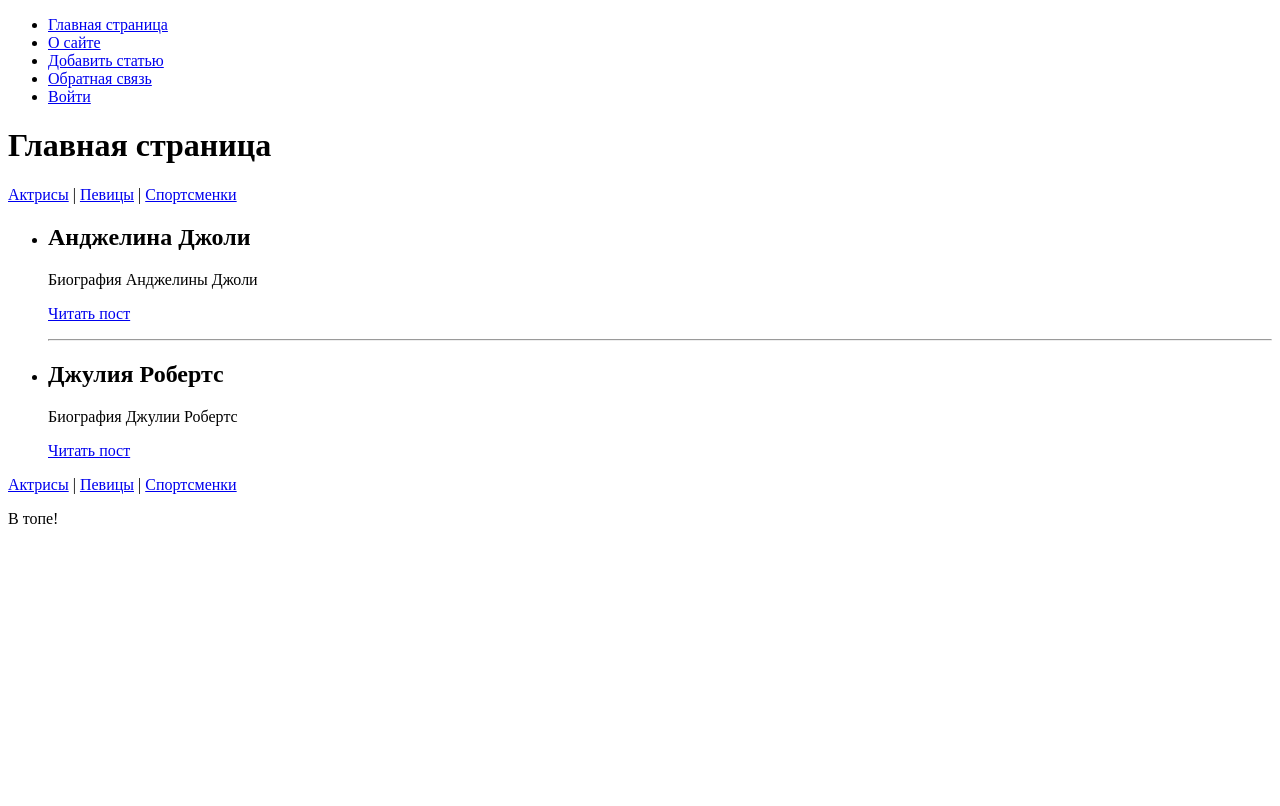
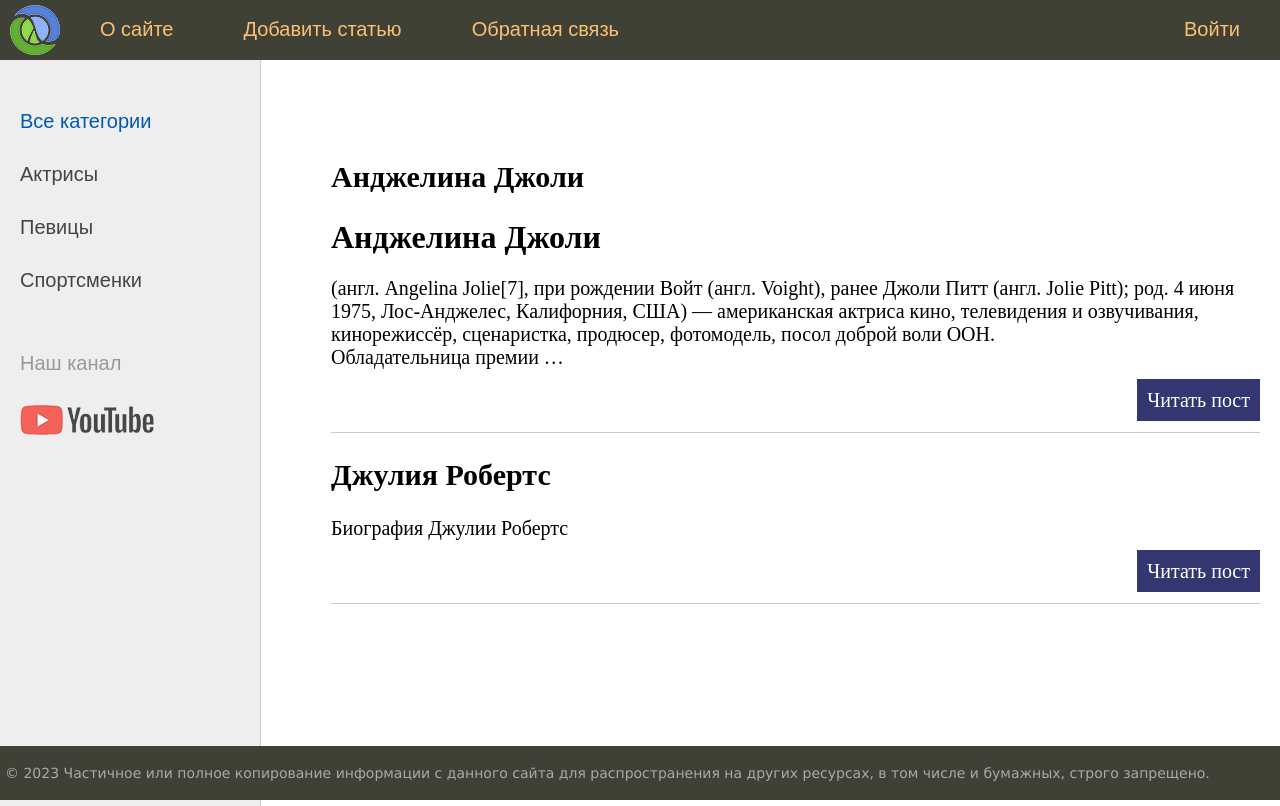
Before and after one commit to Du55yDuck/First_Django_project, a Django app: page / in a window 1280 px wide. Before the commit the page ends 524 px from the top, so only its background shows below. Run offline with Django 5.2, Linux system fonts and the light colour scheme.

Commit message:
Добавить static css, javascript, images. Изменить base.html, index.html

```diff
--- a/sitewomen/sitewomen/settings.py
+++ b/sitewomen/sitewomen/settings.py
@@ -23,7 +23,7 @@ BASE_DIR = Path(__file__).resolve().parent.parent
 SECRET_KEY = 'django-insecure-n4ea1n#g0ksne#xhk$5yovwm8k5)c7id_5kpm(n-rsumk39m1a'
 
 # SECURITY WARNING: don't run with debug turned on in production!
-DEBUG = False  # Режим отладки, True - вывод стандартной инф-ии из Джанго(False дает возможность выводить свои варианты
+DEBUG = True  # Режим отладки, True - вывод стандартной инф-ии из Джанго(False дает возможность выводить свои варианты
 # содержимое функций представления для клиента(errors - 400, 403, 404, 500)
 
 ALLOWED_HOSTS = ['127.0.0.1']  # указать наш хост для разрешения ввода изменений
@@ -119,7 +119,8 @@ USE_TZ = True
 # Static files (CSS, JavaScript, Images)
 # https://docs.djangoproject.com/en/5.0/howto/static-files/
 
-STATIC_URL = 'static/'
+STATIC_URL = 'static/'  # префикс к URL-адресам
+# STATICFILES_DIRS =[ BASE_DIR / ..'static'...] - если нужно указать не стандартные маршруты для static-файлов
 
 # Default primary key field type
 # https://docs.djangoproject.com/en/5.0/ref/settings/#default-auto-field
--- a/sitewomen/templates/base.html
+++ b/sitewomen/templates/base.html
@@ -1,18 +1,66 @@
-<!DOCTYPE html>
-<html lang="en">
+{% load static %}
+<! DOCTYPE html>
+<html>
 <head>
-    <meta charset="UTF-8"> <! Использовать UTF-8 для простоты и практичности>
-    <title>{{ title }}</title> <! Наша переменная, содержащаяся в ф-ии представления index>
+	<title>{{title}}</title>
+	<link type="text/css" href="{% static 'women/css/styles.css' %}" rel="stylesheet" />
+	<meta http-equiv="Content-Type" content="text/html; charset=utf-8">
+	<link rel="shortcut icon" href="{% static 'women/images/main.ico' %}" type="image/x-icon"/>
+	<meta name="viewport" content="width=device-width, initial-scale=1.0">
 </head>
 <body>
-<ul>
-    <li><a href="{% url 'home' %}">Главная страница</a></li> <! Реализация главного меню с тегом url для маршрута
-    {% for m in menu %} <! Простой вариант реализации маршрутов с помощью for>
-    {% if not forloop.last %}<li>{% else %}<li class="last">{% endif %} <! Последняя строка будет иметь стиль last>
-        <a href="{% url m.url_name %}">{{ m.title }}</a> <! Способ оформления в столбец + ссылки>
-    </li>
-    {% endfor %}
-</ul>
-{% block content %} {% endblock %} <! блок с названием content>
+<table class="table-page" border=0 cellpadding="0" cellspacing="0">
+<tr><td valign=top>
+{% block mainmenu %} <! Блок с названием mainmenu>
+		<div class="header">
+			<ul id="mainmenu" class="mainmenu">
+			<li class="logo"><a href="{% url 'home' %}"><div class="logo"></div></a></li>
+{% for m in menu %}
+	{% if not forloop.last %}<li>{% else %}<li class="last">{% endif %} <! Последняя строка имеет вид last>
+		<a href="{% url m.url_name %}">{{m.title}}</a></li> <! Пример оформления в столбец с помощью цикла выше>
+{% endfor %}
+			</ul>
+			<div class="clear"></div>
+		</div>
+{% endblock mainmenu %}
+
+
+<table class="table-content" border=0 cellpadding="0" cellspacing="0">
+<tr>
+<!-- Sidebar слева -->
+	<td valign="top" class="left-chapters">
+	<ul id="leftchapters">
+		<li class="selected">Все категории</li>
+		<li><a href="#">Актрисы</a></li>
+		<li><a href="#">Певицы</a></li>
+		<li><a href="#">Спортсменки</a></li>
+		<li class="share">
+		<p>Наш канал</p>
+		<a class="share-yt" href="https://www.youtube.com/channel/UClJzWfGWuGJL2t-3dYKcHTA/playlists" target="_blank" rel="nofollow"></a>
+		</li>
+	</ul>
+</td>
+<!-- Конец Sidebar'а -->
+<td valign="top" class="content">
+	<!-- Хлебные крошки -->
+	{% block breadcrumbs %}
+	{% endblock %}
+
+<!-- Блок контента -->
+	<div class="content-text">
+{% block content %}
+{% endblock %}
+	</div>
+<!-- Конец блока контента -->
+
+</td></tr></table>
+</td></tr>
+<!-- Footer -->
+<tr><td valign=top>
+	<div id="footer">
+		<p>&copy; 2023 Частичное или полное копирование информации с данного сайта для распространения на других ресурсах, в том числе и бумажных, строго запрещено.</p>
+	</div>
+</td></tr></table>
+<!-- Конец footer'а и страницы -->
 </body>
 </html>
--- /dev/null
+++ b/sitewomen/women/static/women/css/styles.css
@@ -0,0 +1,409 @@
+html, body {
+	font-family: 'Arial';
+	margin: 0;
+	padding: 0;
+	height: 100%;
+	width: 100%;
+	color: #444;
+}
+
+a {
+	color: #0059b2;
+	text-decoration: none;
+}
+a:hover {
+	color: #CC0000;
+	text-decoration: underline;
+}
+
+img {max-width: 600px; height: auto;}
+
+img.img-article-left {
+	max-width: 300px;
+	height: auto;
+	float: left;
+	padding: 0 10px 10px 0;
+}
+
+img.img-article-left.thumb {
+	max-width: 150px;
+	height: auto;
+}
+
+p.link-read-post {
+	text-align: right;
+}
+p.link-read-post a {
+	padding: 10px;
+	min-width: 100px;
+	background: #333671;
+	color: #fff;
+	text-decoration: none;
+}
+
+div.article-panel {
+    background: #eee;
+    padding: 5px 10px 5px 10px;
+    box-sizing: border-box;
+    overflow: hidden;
+    color: #555;
+}
+div.article-panel p.first {
+    margin: 0;
+    float: left;
+}
+div.article-panel p.last {
+    margin: 0;
+    float: right;
+}
+
+ul.list-articles {
+	list-style: none;
+	margin: 0;
+	padding: 0;
+}
+ul.list-articles li {
+	border-bottom: 1px solid #ccc;
+}
+
+.table-page {
+	width: 100%;
+	height: 100%;
+	vertical-align: top;
+}
+.table-page tr {height: 100%;}
+
+.clear {clear: both;}
+
+.header {
+	background: #3F4137;
+	height: 60px;
+}
+
+.logo {
+	background: url('../images/logo.png') no-repeat 10px 5px;
+	width: 70px;
+	height: 60px;
+}
+
+ul.mainmenu {
+	list-style: none;
+	margin: 0;
+	padding: 0;
+	height: 60px;
+	color: #fdc073;
+	font-size: 20px;
+	overflow: hidden;
+}
+ul.mainmenu li {
+	float: left;
+	margin: 18px 40px 0 30px;
+}
+ul.mainmenu li.logo {margin: 0;}
+ul.mainmenu li.last {float: right;}
+
+ul.mainmenu li a {
+	color: #fdc073;
+	text-decoration: none;
+}
+ul.mainmenu li a:hover {
+	color: #FDA83D;
+}
+
+.panelitems {
+	text-align: center;
+}
+
+ul.langitem {
+	list-style: none;
+	display: inline-block;
+	margin: 30px;
+	padding: 0;
+	max-width: 300px
+}
+ul.langitem li {
+	margin: 10px 0 0 0;
+	width: 100%;
+}
+ul.langitem li.image {
+	margin: 0;
+	text-align: center;
+	width: 100%;
+	height: 250px;
+	overflow: hidden;
+}
+ul.langitem li.descr {
+	color: #777;
+	height: 170px;
+	overflow: hidden;
+}
+ul.langitem li a {
+	color: #fdc073;
+	text-decoration: none;
+	font-size: 20px;
+}
+ul.langitem li a:hover {
+	color: #FDA83D;
+}
+div.button {
+	background: #3F4137;
+	max-width: 200px;
+	margin: 0 auto;
+	padding: 5px 20px 5px 20px;
+	border-radius: 10px;
+	font-size: 20px;
+}
+
+.table-content {
+	width: 100%;
+	min-height: 100%;
+	height: 100%;
+}
+
+.left-chapters {
+	margin: 0;
+	background: #eee;
+	border-right: 1px solid #ccc;
+}
+.left-chapters ul {
+	width: 230px;
+	margin: 0;
+	padding: 20px 10px 10px 20px;
+	list-style: none;
+	font-size: 20px;
+}
+.left-chapters ul li {
+	margin: 30px 0 0 0;
+	color: #999;
+}
+.left-chapters ul li.selected {color: #0059b2; }
+.left-chapters ul li a {
+	color: #444;
+	text-decoration: none;
+}
+.left-chapters ul li a:hover { color: #CC0000; }
+.left-chapters ul li.share {margin: 60px 0 0 0;}
+.left-chapters ul li.share p {margin: 30px 0 30px 0;}
+.left-chapters ul li.share a {
+	display: inline-block;
+	width: 40px;
+	height: 40px;
+	margin: 0 20px 0 0;
+}
+.left-chapters ul li.share a.share-yt {
+	width: 100%;
+	height: 30px;
+	background: url('../images/share_yt.png') no-repeat 0 0
+}
+.left-chapters ul li.share a.share-yt:hover {
+	width: 100%;
+	height: 30px;
+	background: url('../images/share_yt.png') no-repeat 0 -30px
+}
+
+ul.tags-list {
+    width: 100%;
+	margin: 0;
+	padding: 0;
+	list-style: none;
+}
+
+ul.tags-list li {
+	margin: 0;
+	padding: 0 0 10px;
+    display: inline-block;
+}
+
+ul.tags-list li a {
+	padding: 5px;
+	font-size: 16px;
+	border: 1px solid #aaa;
+}
+
+.content {
+	padding: 40px 20px 20px 40px;
+	width: 100%;
+	box-sizing: border-box;
+}
+
+ul.breadcrumbs {
+	margin: 0;
+	padding: 0;
+	list-style: none;
+	font-size: 20px;
+	font-family: Sans-serif, Arial, Tahoma;
+}
+ul.breadcrumbs li {
+	display: inline-block;
+}
+ul.breadcrumbs li a {
+	color: #0059b2;
+	text-decoration: none;
+}
+ul.breadcrumbs li a:hover { color: #CC0000; }
+ul.breadcrumbs li:after{
+	padding: 0 10px 0 10px;
+	content: "\2192";
+}
+ul.breadcrumbs li.last:after {content: "";}
+
+ul.control {
+	margin: 0;
+	padding: 60px 0 0 0;
+	list-style: none;
+	font-family: Sans-serif, Arial, Tahoma;
+	font-size: 18px;
+	width: 100%;
+}
+ul.control li {	float: left; padding: 0 0 0 10px;}
+ul.control li.first:before {content: "\2190"; padding: 0 10px 0 0;}
+ul.control li.last {float: right; padding: 0 40px 0 0;}
+ul.control li.last:after {content: "\2192"; padding: 0 0 0 10px;}
+ul.control li a { color: #0059b2; text-decoration: none; }
+ul.control li a:hover { color: #CC0000; }
+
+ul.content-table {
+	margin: 0;
+	padding: 60px 0 0 30px;
+	list-style: none;
+	font-family: Sans-serif, Arial, Tahoma;
+	font-size: 28px;
+}
+ul.content-table li {
+	margin: 0 0 40px 0;
+}
+ul.content-table li a {
+	color: #BB5715;
+	text-decoration: none;
+}
+ul.content-table li a:hover {color: #F0711C;}
+
+.content-text {
+	margin: 60px 0 0 30px;
+	color: #000;
+	font-size: 20px;
+	font-family: Yandex Sans Display Light;
+}
+.content-text h1 {font-size: 32px;}
+
+ul.lang-list {
+	list-style: none;
+	margin: 0;
+	padding: 14px 0 0 0;
+	background: #3F4137;
+	width: 100%;
+	height: 50px;
+	border-top: 1px solid #959A82;
+	box-sizing: border-box;
+	font-size: 18px;
+	font-family: Sans-serif, Arial, Tahoma;
+}
+ul.lang-list li {
+	display: inline-block;
+	margin-left: 40px;
+}
+ul.lang-list li.selected {color: #fdc073; border-bottom: 1px solid #fdc073;}
+ul.lang-list li a {
+	color: #eee;
+	text-decoration: none;
+}
+ul.lang-list li a:hover {color: #fdc073;}
+
+.topic-subject .topic-line {
+	border-bottom: 1px solid #CC0000;
+	margin-top: -16px;
+}
+
+.topic-subject .topic-text {
+	display: inline-block;
+	font-size: 28px;
+	color: #777;
+	padding: 0 10px 0 10px;
+	margin-left: 30px;
+	background: #fff;
+	font-family: Sans-serif, Arial, Tahoma;
+}
+
+.list-topic {
+	margin: 40px 0 60px 0;
+	font-family: Sans-serif, Arial, Tahoma;
+}
+.list-topic p {
+	margin: 0;
+	font-size: 28px;
+}
+.list-topic ol {
+	columns: 2;
+	-webkit-columns: 2;
+	column-gap: 40px;
+}
+.list-topic ol li {
+	display: list-item;
+	margin: 10px 10px 0 0px;
+	padding: 0 0 0 10px;
+}
+.list-topic ol li a {
+	color: #0059b2;
+	text-decoration: none;
+}
+.list-topic ol li a:hover {color: #CC0000;}
+
+.highlight {
+	max-width: 350px;
+	padding: 0 10px 0 10px;
+	margin: 0;
+	overflow: auto;
+	overflow-y: hidden;
+	background: #f0f0f0;
+}
+.highlight p { margin: 0; }
+.highlight .block {
+	width: 100%;
+	margin: 0;
+}
+.highlight .block p { margin: 0; }
+
+.quote {
+	background: url('../images/blockquote.png') no-repeat 0 10px;
+	padding: 5px 5px 5px 70px;
+	font-family: Sans-serif, Arial, Tahoma;
+	font-style: italic;
+}
+
+#footer {
+	box-sizing: border-box;
+
+	background: #3F4137;
+	padding: 5px;
+	color: #aaa;
+	font-size: 14px;
+	font-family: Verdana, Geneva, Arial, Helvetica;
+	text-align: left;
+	overflow: hidden;
+}
+#footer a {
+	text-decoration: underline;
+	color: #aaa;
+}
+
+.form-input {
+    width: 300px;
+    font-size: 16px;
+}
+
+.form-label {
+    display: inline-block;
+    min-width: 150px;
+    vertical-align: top;
+}
+
+.form-error ul {
+    list-style: none;
+    padding: 0;
+    color: #CC0000;
+}
+
+.form-button {
+    min-width: 200px;
+    font-size: 16px;
+}
--- a/sitewomen/women/templates/women/index.html
+++ b/sitewomen/women/templates/women/index.html
@@ -1,24 +1,17 @@
-{% extends 'base.html' %} <! extends наследуется от base.html>
+{% extends 'base.html' %}
 
 {% block content %}
-<h1>{{ title }}</h1> <! Наша переменная, содержащаяся в ф-ии представления index>
-
-{% include 'women/includes/nav.html' %} <! тэг include + путь к файлу - позволяет дополнять шаблоны>
-<ul>
-    {% for p in posts %} <! пример работы for>
-    {% if p.is_published %} <! пример работы if>
-    <li>
-        <h2>{{ p.title }}</h2>
-        <p>{{ p.content }}</p>
-        <p><a href="{% url 'post' p.id %}">Читать пост</a></p> <! Формирование ссылок на основе имени маршрута>
-        {% if not forloop.last %} <! Forloop.last - спец переменная для цикла - убрать нижнюю линию>
-        <hr>
-        {% endif %}
-    </li>
-    {% endif %}
-    {% endfor %}
+<ul class="list-articles">
+	{% for p in posts %} <! примеры for и if>
+	{% if p.is_published %}
+			<li><h2>{{p.title}}</h2>
+    {% autoescape off %} <! Тэг управляющий за автоматическое экранирование внутри блока>
+	{{p.content|linebreaks|truncatewords:40}} <! фильтры переноса на следующую строку и ограничитель символов>
+    {% endautoescape %}
+			<div class="clear"></div>
+			<p class="link-read-post"><a href="{% url 'post' p.id %}">Читать пост</a></p> <! Реализация ссылки post>
+			</li> <! класс + ссылка на post(кнопка читать статью)
+	{% endif %}
+	{% endfor %}
 </ul>
-
-{% include 'women/includes/nav.html' only with title2='В топе!' %} <! пример с only with ...- доп. включения в шаблон>
-
 {% endblock %}
--- a/sitewomen/women/views.py
+++ b/sitewomen/women/views.py
@@ -10,7 +10,9 @@ menu = [{'title': "О сайте", 'url_name': 'about'},  # список со с
 ]
 
 data_db = [  # имитация базы данных
-    {'id': 1, 'title': 'Анджелина Джоли', 'content': 'Биография Анджелины Джоли', 'is_published': True},
+    {'id': 1, 'title': 'Анджелина Джоли', 'content': '''<h1>Анджелина Джоли</h1> (англ. Angelina Jolie[7], при рождении Войт (англ. Voight), ранее Джоли Питт (англ. Jolie Pitt); род. 4 июня 1975, Лос-Анджелес, Калифорния, США) — американская актриса кино, телевидения и озвучивания, кинорежиссёр, сценаристка, продюсер, фотомодель, посол доброй воли ООН.
+    Обладательница премии «Оскар», трёх премий «Золотой глобус» (первая актриса в истории, три года подряд выигравшая премию) и двух «Премий Гильдии киноактёров США».''',
+     'is_published': True},
     {'id': 2, 'title': 'Марго Робби', 'content': 'Биография Марго Робби', 'is_published': False},
     {'id': 3, 'title': 'Джулия Робертс', 'content': 'Биография Джулии Робертс', 'is_published': True},
 ]
```
Also changed, not shown: sitewomen/women/static/women/images/blockquote.png (added), sitewomen/women/static/women/images/btn_yt.png (added), sitewomen/women/static/women/images/logo.png (added), sitewomen/women/static/women/images/main.ico (added), sitewomen/women/static/women/images/share_yt.png (added), sitewomen/women/static/women/images/smallmenu.png (added).
